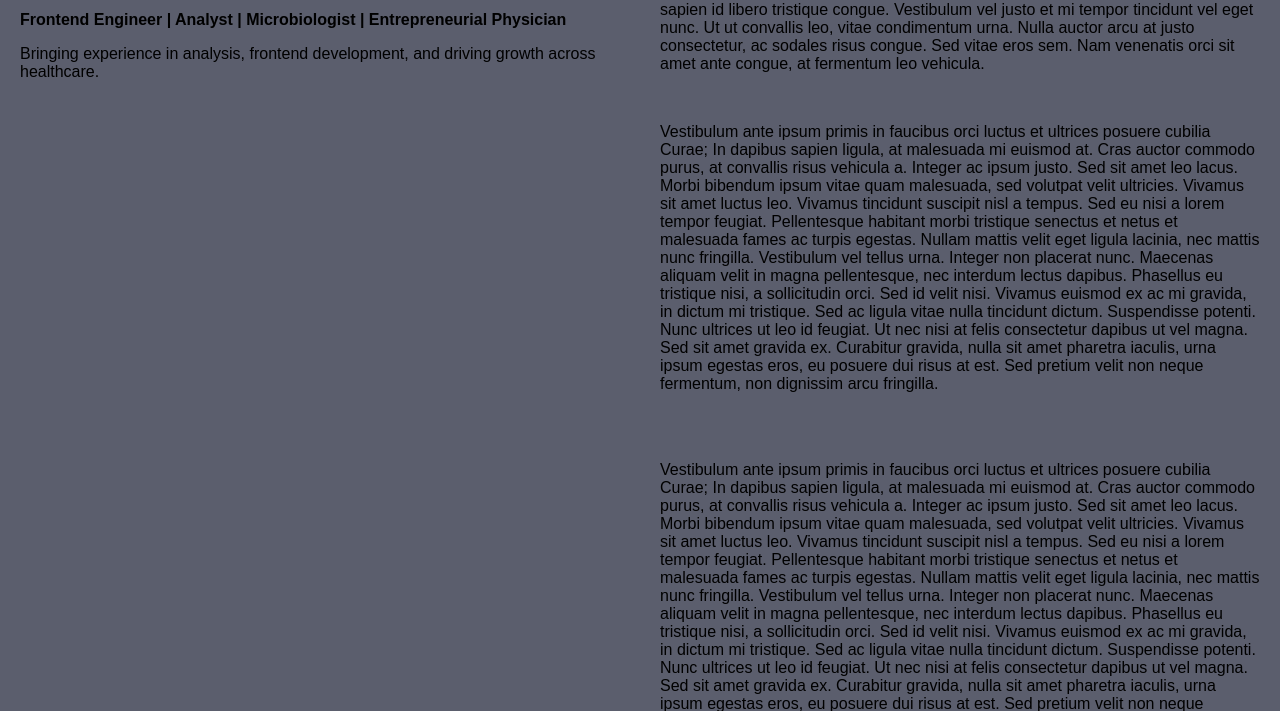
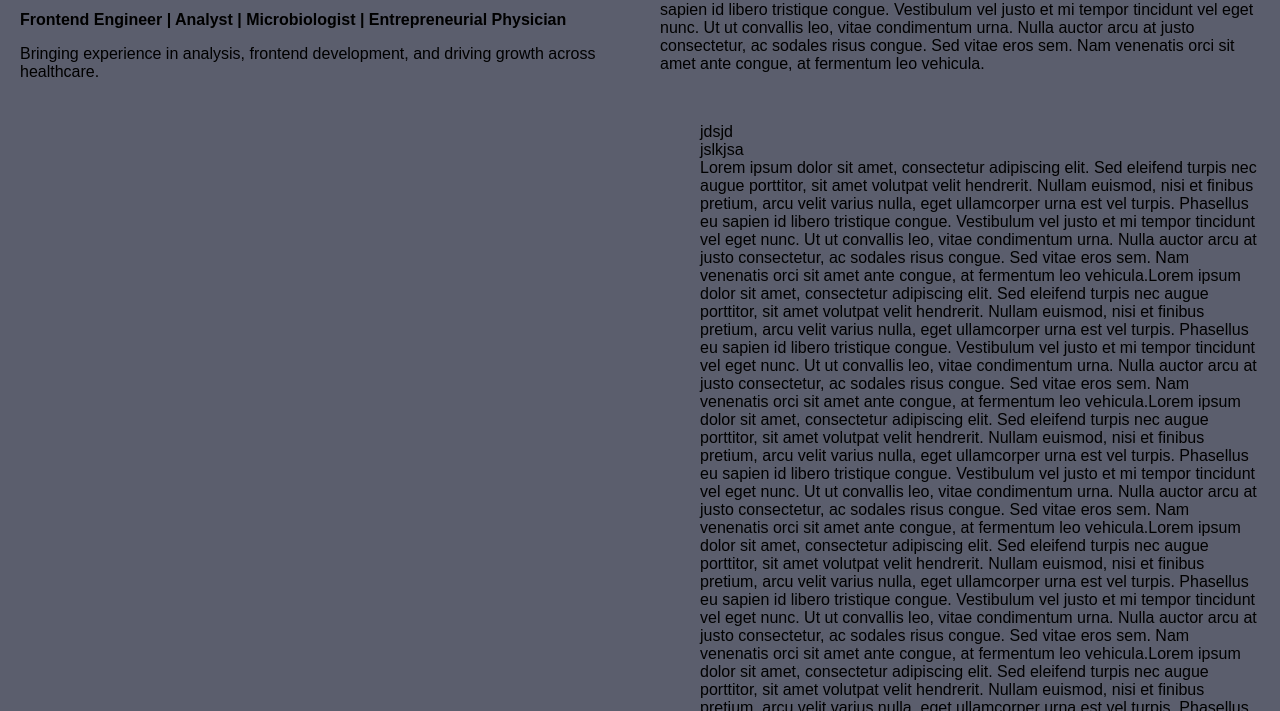
Before and after one commit to StevenD4269/FinalProject, a plain HTML site: page index.html in a window 1280 px wide. Shown: the part 89-800 px from the top of the page. Drawn offline with Linux system fonts and the light colour scheme.

Commit message:
started uL to start on job experience overview

```diff
--- a/index.html
+++ b/index.html
@@ -31,51 +31,56 @@
           nunc. Ut ut convallis leo, vitae condimentum urna. Nulla auctor arcu
           at justo consectetur, ac sodales risus congue. Sed vitae eros sem. Nam
           venenatis orci sit amet ante congue, at fermentum leo vehicula.
-          </p>
-          <br>
-          <p>
-          Vestibulum ante ipsum primis in faucibus orci luctus et ultrices
-          posuere cubilia Curae; In dapibus sapien ligula, at malesuada mi
-          euismod at. Cras auctor commodo purus, at convallis risus vehicula a.
-          Integer ac ipsum justo. Sed sit amet leo lacus. Morbi bibendum ipsum
-          vitae quam malesuada, sed volutpat velit ultricies. Vivamus sit amet
-          luctus leo. Vivamus tincidunt suscipit nisl a tempus. Sed eu nisi a
-          lorem tempor feugiat. Pellentesque habitant morbi tristique senectus
-          et netus et malesuada fames ac turpis egestas. Nullam mattis velit
-          eget ligula lacinia, nec mattis nunc fringilla. Vestibulum vel tellus
-          urna. Integer non placerat nunc. Maecenas aliquam velit in magna
-          pellentesque, nec interdum lectus dapibus. Phasellus eu tristique
-          nisi, a sollicitudin orci. Sed id velit nisi. Vivamus euismod ex ac mi
-          gravida, in dictum mi tristique. Sed ac ligula vitae nulla tincidunt
-          dictum. Suspendisse potenti. Nunc ultrices ut leo id feugiat. Ut nec
-          nisi at felis consectetur dapibus ut vel magna. Sed sit amet gravida
-          ex. Curabitur gravida, nulla sit amet pharetra iaculis, urna ipsum
-          egestas eros, eu posuere dui risus at est. Sed pretium velit non neque
-          fermentum, non dignissim arcu fringilla.
         </p>
-        </br>
-        <br>
-        <p>
-          Vestibulum ante ipsum primis in faucibus orci luctus et ultrices
-          posuere cubilia Curae; In dapibus sapien ligula, at malesuada mi
-          euismod at. Cras auctor commodo purus, at convallis risus vehicula a.
-          Integer ac ipsum justo. Sed sit amet leo lacus. Morbi bibendum ipsum
-          vitae quam malesuada, sed volutpat velit ultricies. Vivamus sit amet
-          luctus leo. Vivamus tincidunt suscipit nisl a tempus. Sed eu nisi a
-          lorem tempor feugiat. Pellentesque habitant morbi tristique senectus
-          et netus et malesuada fames ac turpis egestas. Nullam mattis velit
-          eget ligula lacinia, nec mattis nunc fringilla. Vestibulum vel tellus
-          urna. Integer non placerat nunc. Maecenas aliquam velit in magna
-          pellentesque, nec interdum lectus dapibus. Phasellus eu tristique
-          nisi, a sollicitudin orci. Sed id velit nisi. Vivamus euismod ex ac mi
-          gravida, in dictum mi tristique. Sed ac ligula vitae nulla tincidunt
-          dictum. Suspendisse potenti. Nunc ultrices ut leo id feugiat. Ut nec
-          nisi at felis consectetur dapibus ut vel magna. Sed sit amet gravida
-          ex. Curabitur gravida, nulla sit amet pharetra iaculis, urna ipsum
-          egestas eros, eu posuere dui risus at est. Sed pretium velit non neque
-          fermentum, non dignissim arcu fringilla.
-        </p>
-    </br>
+        <br />
+        <ul class="jobOverview">
+          <li>jdsjd</li>
+          <li>jslkjsa</li>
+          <li>
+            Lorem ipsum dolor sit amet, consectetur adipiscing elit. Sed
+            eleifend turpis nec augue porttitor, sit amet volutpat velit
+            hendrerit. Nullam euismod, nisi et finibus pretium, arcu velit
+            varius nulla, eget ullamcorper urna est vel turpis. Phasellus eu
+            sapien id libero tristique congue. Vestibulum vel justo et mi tempor
+            tincidunt vel eget nunc. Ut ut convallis leo, vitae condimentum
+            urna. Nulla auctor arcu at justo consectetur, ac sodales risus
+            congue. Sed vitae eros sem. Nam venenatis orci sit amet ante congue,
+            at fermentum leo vehicula.Lorem ipsum dolor sit amet, consectetur
+            adipiscing elit. Sed eleifend turpis nec augue porttitor, sit amet
+            volutpat velit hendrerit. Nullam euismod, nisi et finibus pretium,
+            arcu velit varius nulla, eget ullamcorper urna est vel turpis.
+            Phasellus eu sapien id libero tristique congue. Vestibulum vel justo
+            et mi tempor tincidunt vel eget nunc. Ut ut convallis leo, vitae
+            condimentum urna. Nulla auctor arcu at justo consectetur, ac sodales
+            risus congue. Sed vitae eros sem. Nam venenatis orci sit amet ante
+            congue, at fermentum leo vehicula.Lorem ipsum dolor sit amet,
+            consectetur adipiscing elit. Sed eleifend turpis nec augue
+            porttitor, sit amet volutpat velit hendrerit. Nullam euismod, nisi
+            et finibus pretium, arcu velit varius nulla, eget ullamcorper urna
+            est vel turpis. Phasellus eu sapien id libero tristique congue.
+            Vestibulum vel justo et mi tempor tincidunt vel eget nunc. Ut ut
+            convallis leo, vitae condimentum urna. Nulla auctor arcu at justo
+            consectetur, ac sodales risus congue. Sed vitae eros sem. Nam
+            venenatis orci sit amet ante congue, at fermentum leo vehicula.Lorem
+            ipsum dolor sit amet, consectetur adipiscing elit. Sed eleifend
+            turpis nec augue porttitor, sit amet volutpat velit hendrerit.
+            Nullam euismod, nisi et finibus pretium, arcu velit varius nulla,
+            eget ullamcorper urna est vel turpis. Phasellus eu sapien id libero
+            tristique congue. Vestibulum vel justo et mi tempor tincidunt vel
+            eget nunc. Ut ut convallis leo, vitae condimentum urna. Nulla auctor
+            arcu at justo consectetur, ac sodales risus congue. Sed vitae eros
+            sem. Nam venenatis orci sit amet ante congue, at fermentum leo
+            vehicula.Lorem ipsum dolor sit amet, consectetur adipiscing elit.
+            Sed eleifend turpis nec augue porttitor, sit amet volutpat velit
+            hendrerit. Nullam euismod, nisi et finibus pretium, arcu velit
+            varius nulla, eget ullamcorper urna est vel turpis. Phasellus eu
+            sapien id libero tristique congue. Vestibulum vel justo et mi tempor
+            tincidunt vel eget nunc. Ut ut convallis leo, vitae condimentum
+            urna. Nulla auctor arcu at justo consectetur, ac sodales risus
+            congue. Sed vitae eros sem. Nam venenatis orci sit amet ante congue,
+            at fermentum leo vehicula.
+          </li>
+        </ul>
       </div>
     </div>
   </body>
--- a/style.css
+++ b/style.css
@@ -1,7 +1,3 @@
-body {
-  overflow-x: hidden; /* Prevent horizontal scrolling */
-}
-
 body,
 html {
   height: 100%;
@@ -14,12 +10,12 @@ html {
   height: 100vh;
 }
 
-.leftStaticContainer,
+.leftStaticContainer, /*combined boxes to stop horizontal overflow*/
 .rightDynamicContainer {
   flex: 0 0 50%; /* Each container takes up 50% of the viewport width */
-  padding: 20px; /* Add padding as needed */
-  box-sizing: border-box; /* Include padding and border in the element's total width */
-  overflow-y: auto; /* Enable vertical scrolling */
+  padding: 20px;
+  box-sizing: border-box;
+  overflow-y: auto; /* Enable vertical scrolling, this is because i keep getting overflow */
 }
 
 .leftStaticContainer {
@@ -29,14 +25,14 @@ html {
 .rightDynamicContainer {
   background-color: #5b5e6d; /* Example background color */
 }
+
+.jobOverview {
+  list-style-type: none; /*removes the bullets from my list items*/
+}
+
 h1 {
   color: white;
 }
 h2 {
   font-size: medium;
 }
-
-.container {
-  display: flex;
-  height: 100%;
-}
```
